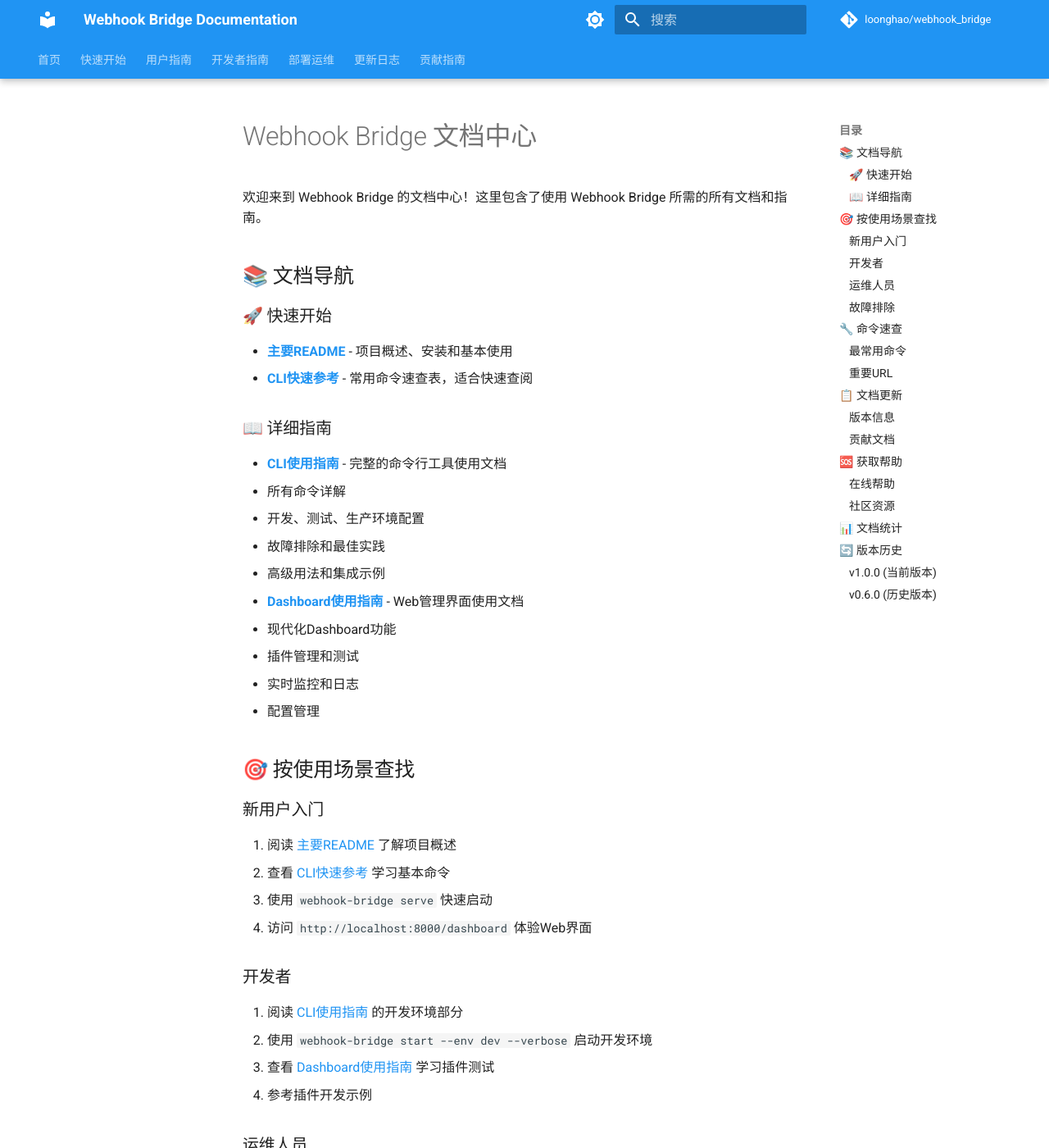
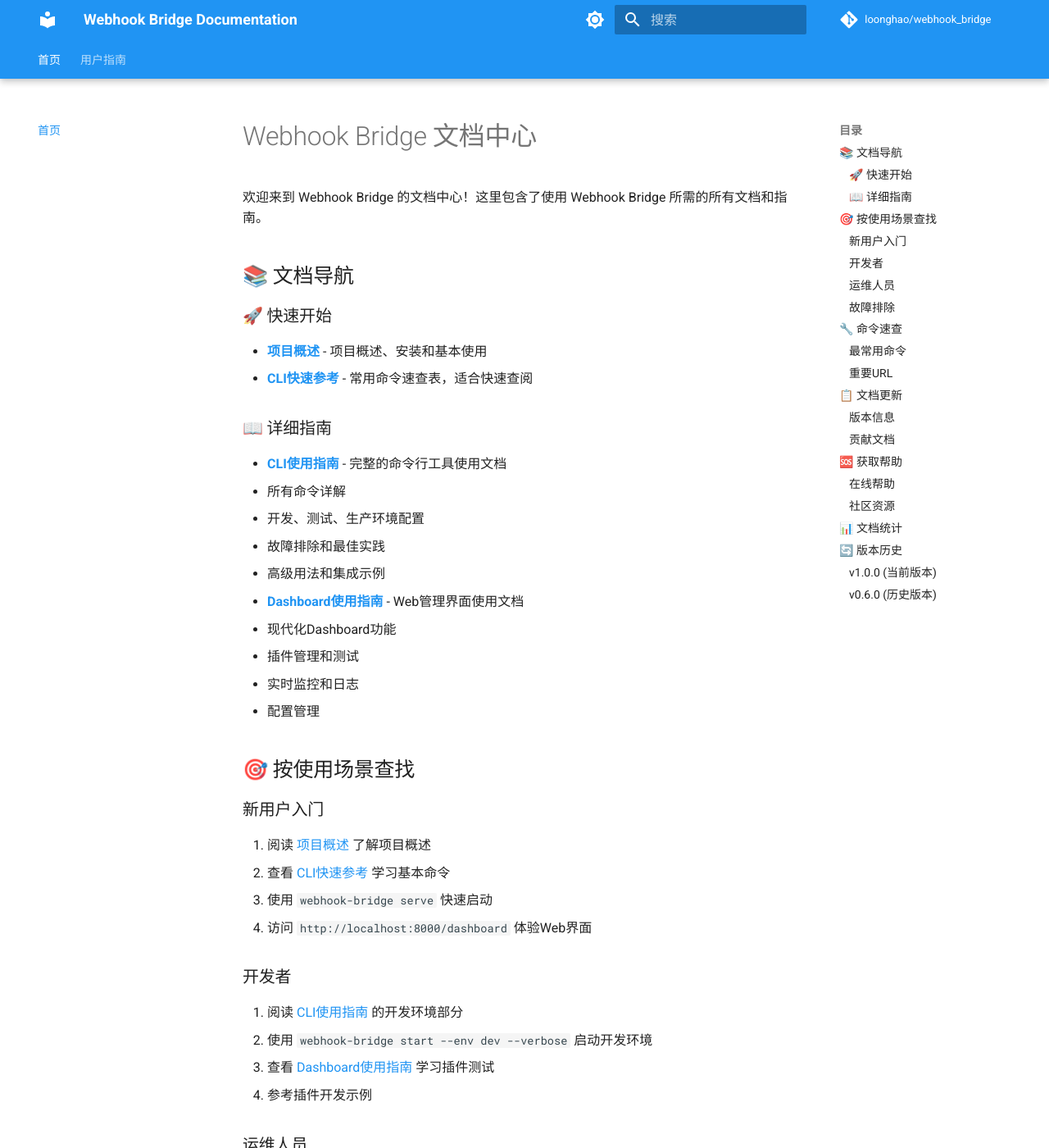
Before and after one commit to loonghao/webhook_bridge, an MkDocs documentation site: the page built from docs/README.md, in a window 1280 px wide and 1400 px high. Shown: the whole window at 82% size. Built offline with MkDocs 1.6.1 and Material for MkDocs 9.7.7, drawn with Linux system fonts in a browser that asks for light colours; comment, search, counter and statistics services are not loaded; the version menu is left out; some of the changed lines change nothing that is shown.

Commit message:
fix: resolve CI build issues for dashboard and documentation
Dashboard fixes:
- Add ESLint configuration file (.eslintrc.json) for TypeScript/React
- Configure proper TypeScript ESLint rules and plugins
- Disable problematic rules for current development stage
- All dashboard lint checks now pass

Documentation fixes:
- Update mkdocs.yml to use modern material.extensions.emoji instead of deprecated materialx.emoji
- Fix navigation to only include existing documentation files
- Update broken links in docs/README.md to use GitHub URLs
- Add site/ directory to .gitignore to exclude build artifacts
- MkDocs build now completes successfully without warnings

These changes resolve the CI failures in both dashboard linting and documentation building.

Signed-off-by: longhao <hal.long@outlook.com>

```diff
--- a/docs/README.md
+++ b/docs/README.md
@@ -6,7 +6,7 @@
 
 ### 🚀 快速开始
 
-- **[主要README](../README.md)** - 项目概述、安装和基本使用
+- **[项目概述](https://github.com/loonghao/webhook_bridge/blob/main/README.md)** - 项目概述、安装和基本使用
 - **[CLI快速参考](CLI_QUICK_REFERENCE.md)** - 常用命令速查表，适合快速查阅
 
 ### 📖 详细指南
@@ -26,7 +26,7 @@
 ## 🎯 按使用场景查找
 
 ### 新用户入门
-1. 阅读 [主要README](../README.md) 了解项目概述
+1. 阅读 [项目概述](https://github.com/loonghao/webhook_bridge/blob/main/README.md) 了解项目概述
 2. 查看 [CLI快速参考](CLI_QUICK_REFERENCE.md) 学习基本命令
 3. 使用 `webhook-bridge serve` 快速启动
 4. 访问 `http://localhost:8000/dashboard` 体验Web界面
--- a/mkdocs.yml
+++ b/mkdocs.yml
@@ -79,8 +79,8 @@
   - pymdownx.caret
   - pymdownx.details
   - pymdownx.emoji:
-      emoji_generator: !!python/name:materialx.emoji.to_svg
-      emoji_index: !!python/name:materialx.emoji.twemoji
+      emoji_generator: !!python/name:material.extensions.emoji.to_svg
+      emoji_index: !!python/name:material.extensions.emoji.twemoji
   - pymdownx.highlight:
       anchor_linenums: true
       line_spans: __span
@@ -106,24 +106,11 @@
 
 # Page tree
 nav:
-  - 首页: index.md
-  - 快速开始:
-    - 安装指南: installation.md
-    - 快速开始: quickstart.md
+  - 首页: README.md
   - 用户指南:
     - CLI使用指南: CLI_USAGE.md
     - CLI快速参考: CLI_QUICK_REFERENCE.md
     - Dashboard使用指南: DASHBOARD_GUIDE.md
-  - 开发者指南:
-    - 插件开发: plugin-development.md
-    - API参考: api-reference.md
-    - 架构设计: architecture.md
-  - 部署运维:
-    - 生产部署: deployment.md
-    - 监控告警: monitoring.md
-    - 故障排除: troubleshooting.md
-  - 更新日志: CHANGELOG.md
-  - 贡献指南: CONTRIBUTING.md
 
 # Extra
 extra:
```
Also changed, not shown: 2 other files.
